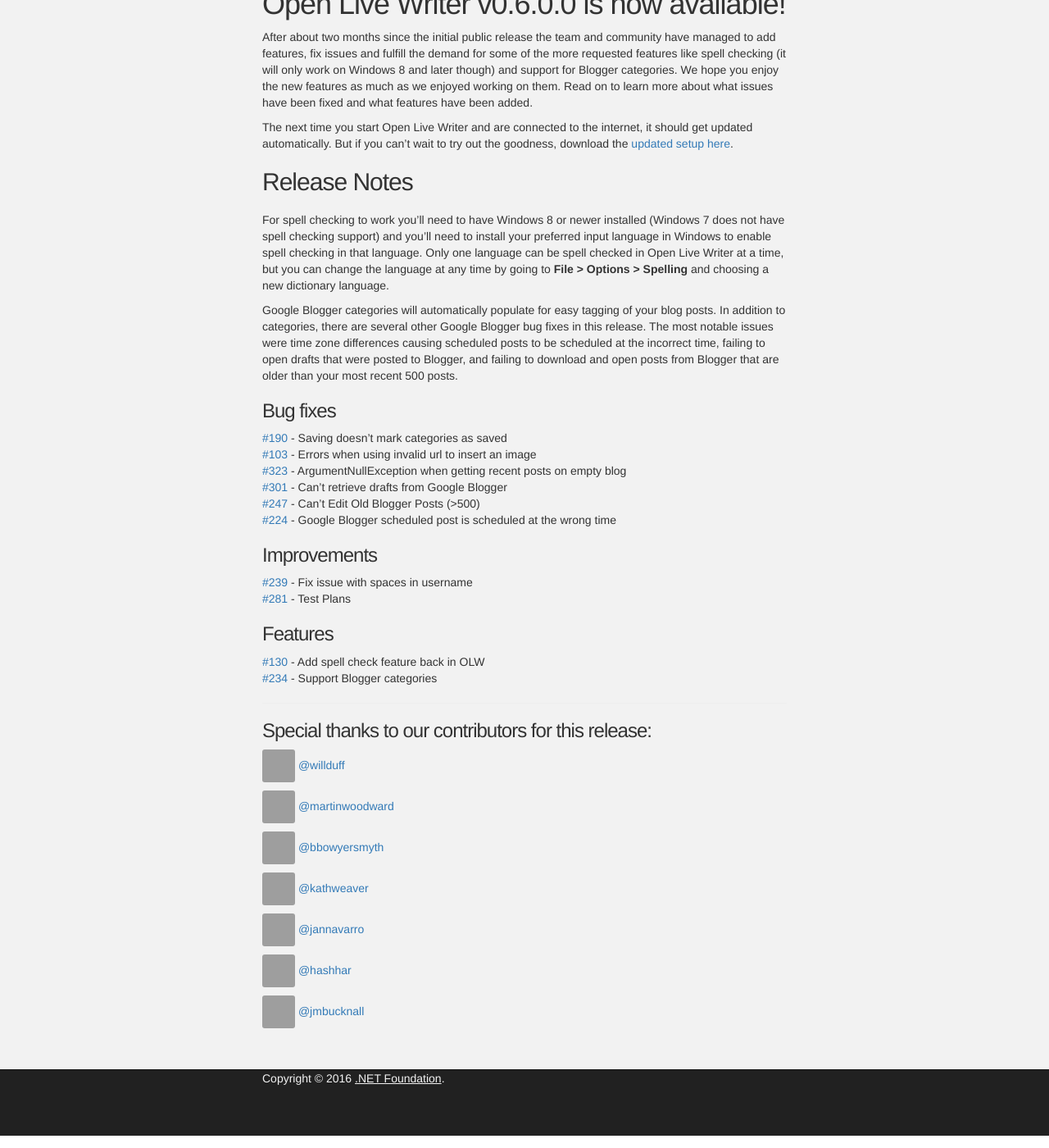
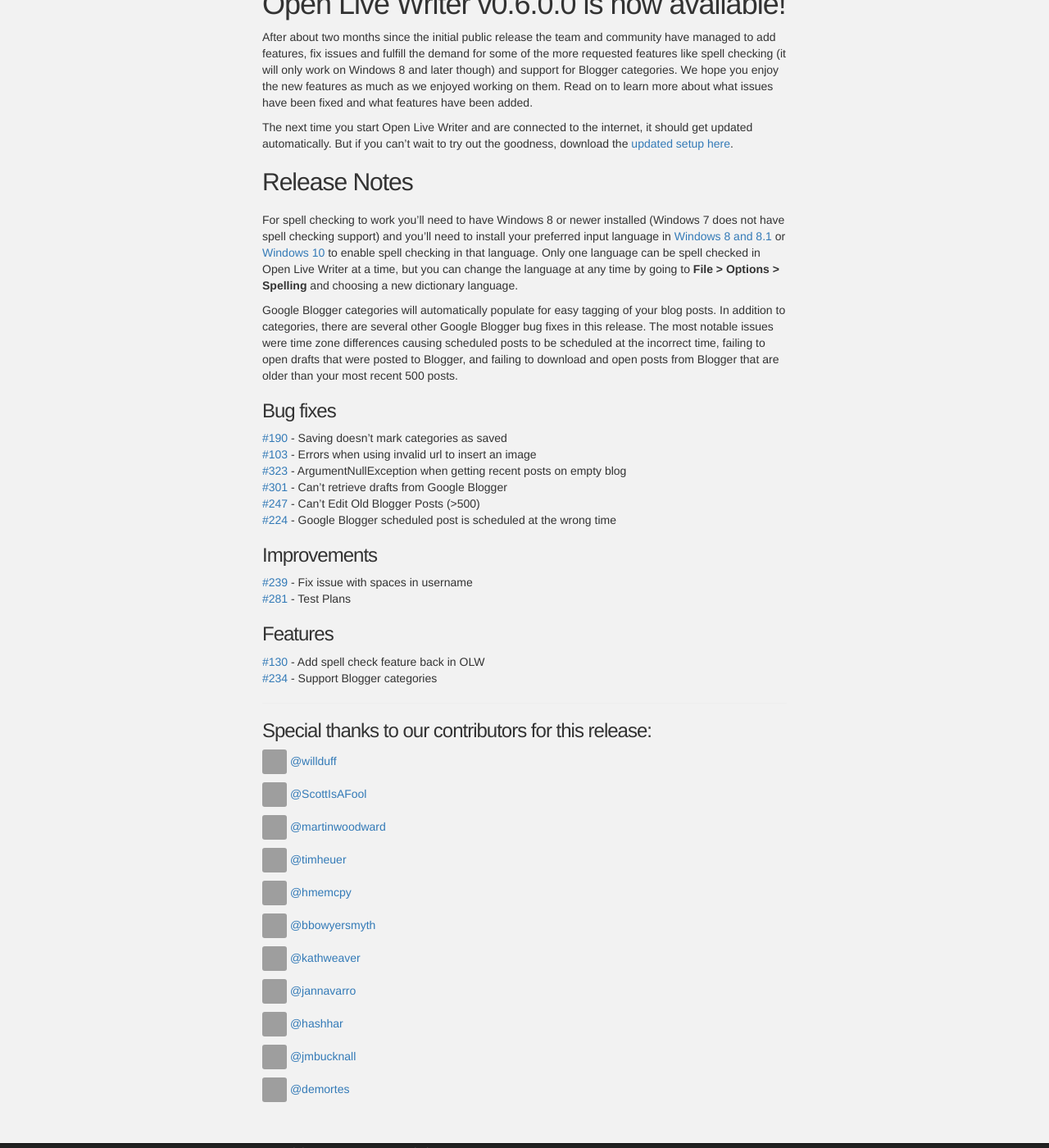
Before and after one commit to OpenLiveWriter/OpenLiveWriter.Github.io, a Jekyll site: the page built from _posts/2016-02-14-version-0-dot-6-now-available.md, in a window 1280 px wide and 1400 px high, scrolled down 434 px. Shown: the whole window at 82% size. Built offline with Jekyll 4.4.1, drawn with Linux system fonts in a browser that asks for light colours; grey boxes are pictures that could not be loaded.

Commit message:
Links for setting input language for Windows 8/10

```diff
--- a/_posts/2016-02-14-version-0-dot-6-now-available.md
+++ b/_posts/2016-02-14-version-0-dot-6-now-available.md
@@ -14,9 +14,12 @@
 
 ## Release Notes
 
-For spell checking to work you'll need to have Windows 8 or newer installed (Windows 7 does not have spell checking support) and you’ll need to install your preferred input language in Windows to enable spell checking in that language. Only one language can be spell checked in Open Live Writer at a time, but you can change the language at any time by going to **File > Options > Spelling** and choosing a new dictionary language.
+For spell checking to work you'll need to have Windows 8 or newer installed (Windows 7 does not have spell checking support) and you’ll need to install your preferred input language in [Windows 8 and 8.1][1] or [Windows 10][2] to enable spell checking in that language. Only one language can be spell checked in Open Live Writer at a time, but you can change the language at any time by going to **File > Options > Spelling** and choosing a new dictionary language.
 
 Google Blogger categories will automatically populate for easy tagging of your blog posts. In addition to categories, there are several other Google Blogger bug fixes in this release. The most notable issues were time zone differences causing scheduled posts to be scheduled at the incorrect time, failing to open drafts that were posted to Blogger, and failing to download and open posts from Blogger that are older than your most recent 500 posts.
+
+[1]:http://windows.microsoft.com/en-us/windows-8/add-language-keyboard
+[2]:http://windows.microsoft.com/en-us/windows-10/how-to-add-an-input-language-to-your-pc
 
 ### Bug fixes
 
@@ -41,16 +44,24 @@
 
 ### Special thanks to our contributors for this release:
 
-<img src="https://github.com/willduff.png" class="avatar" alt="willduff avatar" width="40" height="40">  [@willduff](https://github.com/willduff)
+<img src="https://github.com/willduff.png" class="avatar" alt="willduff avatar" width="30" height="30">  [@willduff](https://github.com/willduff)
 
-<img src="https://github.com/martinwoodward.png" class="avatar" alt="martinwoodward avatar" width="40" height="40">  [@martinwoodward](https://github.com/martinwoodward)
+<img src="https://github.com/ScottIsAFool.png" class="avatar" alt="ScottIsAFool avatar" width="30" height="30">  [@ScottIsAFool](https://github.com/ScottIsAFool)
 
-<img src="https://github.com/bbowyersmyth.png" class="avatar" alt="bbowyersmyth avatar" width="40" height="40">  [@bbowyersmyth](https://github.com/bbowyersmyth)
+<img src="https://github.com/martinwoodward.png" class="avatar" alt="martinwoodward avatar" width="30" height="30">  [@martinwoodward](https://github.com/martinwoodward)
 
-<img src="https://github.com/kathweaver.png" class="avatar" alt="kathweaver avatar" width="40" height="40">  [@kathweaver](https://github.com/kathweaver)
+<img src="https://github.com/timheuer.png" class="avatar" alt="timheuer avatar" width="30" height="30">  [@timheuer](https://github.com/timheuer)
 
-<img src="https://github.com/jannavarro.png" class="avatar" alt="jannavarro avatar" width="40" height="40">  [@jannavarro](https://github.com/jannavarro)
+<img src="https://github.com/hmemcpy.png" class="avatar" alt="hmemcpy avatar" width="30" height="30">  [@hmemcpy](https://github.com/hmemcpy)
 
-<img src="https://github.com/hashhar.png" class="avatar" alt="hashhar avatar" width="40" height="40">  [@hashhar](https://github.com/hashhar)
+<img src="https://github.com/bbowyersmyth.png" class="avatar" alt="bbowyersmyth avatar" width="30" height="30">  [@bbowyersmyth](https://github.com/bbowyersmyth)
 
-<img src="https://github.com/jmbucknall.png" class="avatar" alt="jmbucknall avatar" width="40" height="40">  [@jmbucknall](https://github.com/jmbucknall)
+<img src="https://github.com/kathweaver.png" class="avatar" alt="kathweaver avatar" width="30" height="30">  [@kathweaver](https://github.com/kathweaver)
+
+<img src="https://github.com/jannavarro.png" class="avatar" alt="jannavarro avatar" width="30" height="30">  [@jannavarro](https://github.com/jannavarro)
+
+<img src="https://github.com/hashhar.png" class="avatar" alt="hashhar avatar" width="30" height="30">  [@hashhar](https://github.com/hashhar)
+
+<img src="https://github.com/jmbucknall.png" class="avatar" alt="jmbucknall avatar" width="30" height="30">  [@jmbucknall](https://github.com/jmbucknall)
+
+<img src="https://github.com/demortes.png" class="avatar" alt="demortes avatar" width="30" height="30">  [@demortes](https://github.com/demortes)
```
